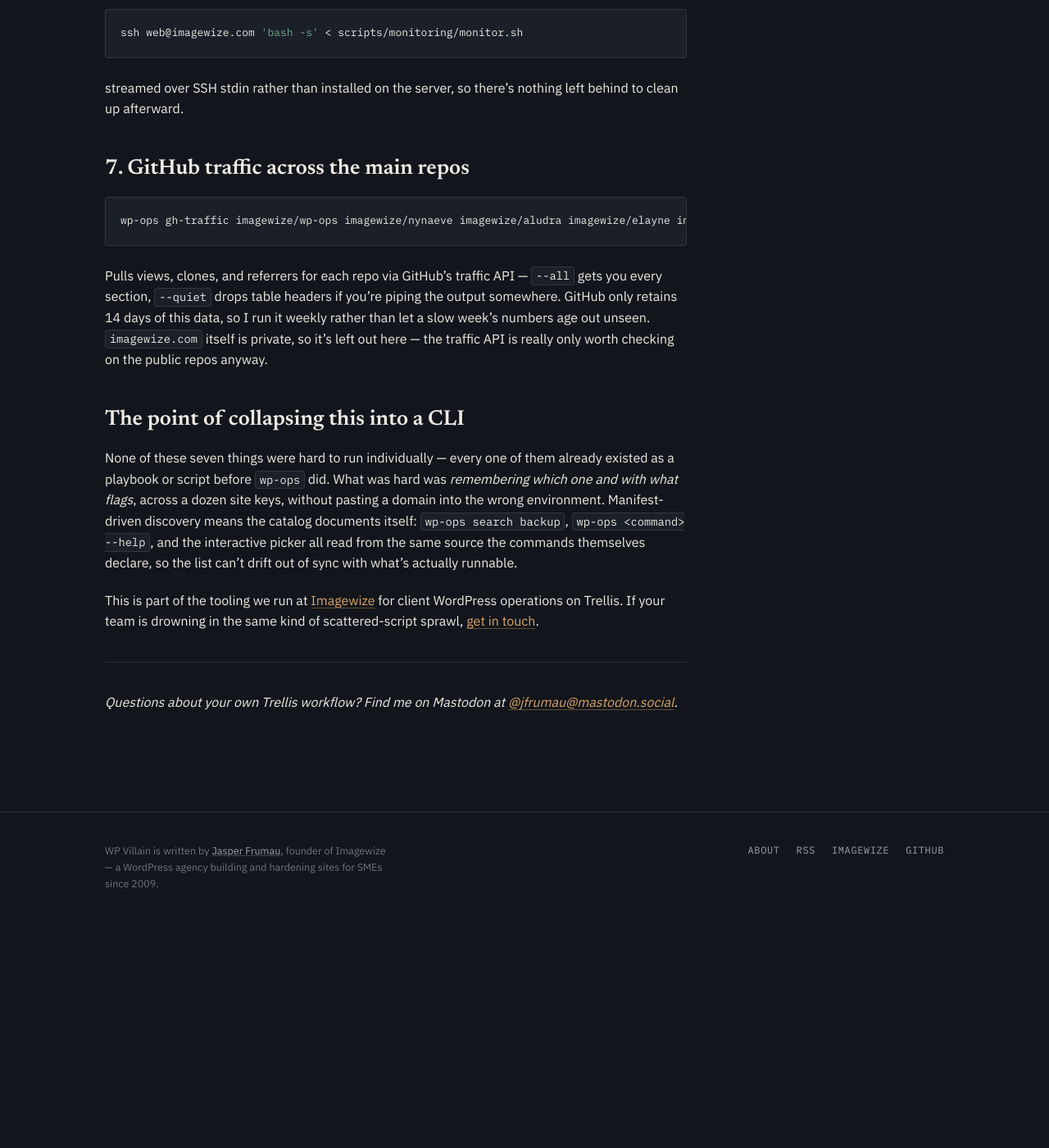
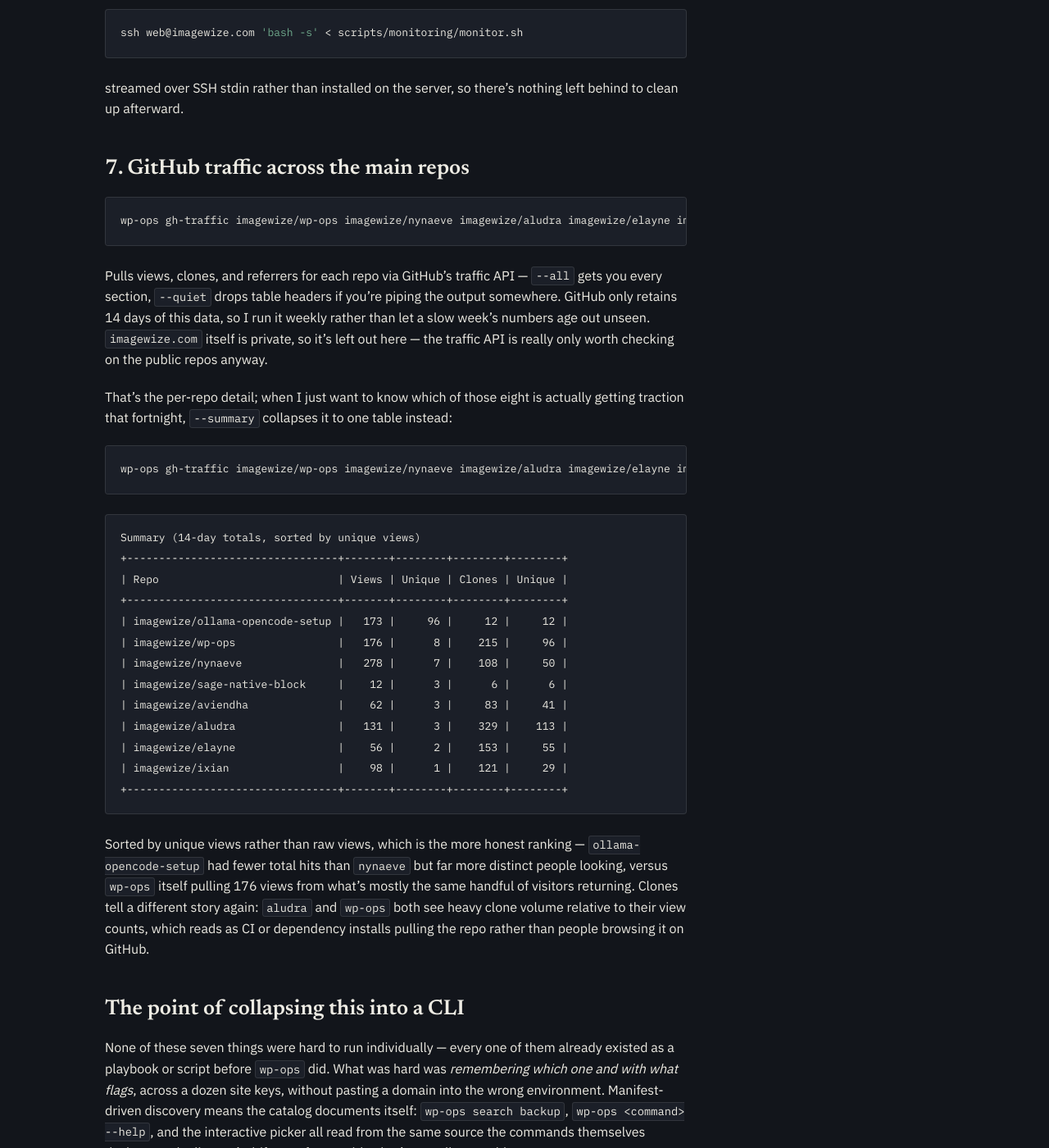
Before and after one commit to wpvillain/wpvillain.github.io, a Jekyll site: the page built from _posts/2026-08-29-wp-ops-daily-weekly-commands.markdown, in a window 1280 px wide and 1400 px high, scrolled down 4656 px. Shown: the whole window at 82% size. Built offline with Jekyll 4.4.1, drawn with Linux system fonts in a browser that asks for light colours; before the commit the page ends 5787 px from its top, so only the background shows below that.

Commit message:
Add gh-traffic --summary example to wp-ops post

````diff
--- a/_posts/2026-08-29-wp-ops-daily-weekly-commands.markdown
+++ b/_posts/2026-08-29-wp-ops-daily-weekly-commands.markdown
@@ -126,10 +126,34 @@
 ## 7. GitHub traffic across the main repos
 
 ```bash
-wp-ops gh-traffic imagewize/wp-ops imagewize/nynaeve imagewize/aludra imagewize/elayne imagewize/aviendha imagewize/ixian --all
+wp-ops gh-traffic imagewize/wp-ops imagewize/nynaeve imagewize/aludra imagewize/elayne imagewize/aviendha imagewize/ixian imagewize/ollama-opencode-setup imagewize/sage-native-block --all
 ```
 
 Pulls views, clones, and referrers for each repo via GitHub's traffic API — `--all` gets you every section, `--quiet` drops table headers if you're piping the output somewhere. GitHub only retains 14 days of this data, so I run it weekly rather than let a slow week's numbers age out unseen. `imagewize.com` itself is private, so it's left out here — the traffic API is really only worth checking on the public repos anyway.
+
+That's the per-repo detail; when I just want to know which of those eight is actually getting traction that fortnight, `--summary` collapses it to one table instead:
+
+```bash
+wp-ops gh-traffic imagewize/wp-ops imagewize/nynaeve imagewize/aludra imagewize/elayne imagewize/aviendha imagewize/ixian imagewize/ollama-opencode-setup imagewize/sage-native-block --summary --all
+```
+
+```
+Summary (14-day totals, sorted by unique views)
++---------------------------------+-------+--------+--------+--------+
+| Repo                            | Views | Unique | Clones | Unique |
++---------------------------------+-------+--------+--------+--------+
+| imagewize/ollama-opencode-setup |   173 |     96 |     12 |     12 |
+| imagewize/wp-ops                |   176 |      8 |    215 |     96 |
+| imagewize/nynaeve               |   278 |      7 |    108 |     50 |
+| imagewize/sage-native-block     |    12 |      3 |      6 |      6 |
+| imagewize/aviendha              |    62 |      3 |     83 |     41 |
+| imagewize/aludra                |   131 |      3 |    329 |    113 |
+| imagewize/elayne                |    56 |      2 |    153 |     55 |
+| imagewize/ixian                 |    98 |      1 |    121 |     29 |
++---------------------------------+-------+--------+--------+--------+
+```
+
+Sorted by unique views rather than raw views, which is the more honest ranking — `ollama-opencode-setup` had fewer total hits than `nynaeve` but far more distinct people looking, versus `wp-ops` itself pulling 176 views from what's mostly the same handful of visitors returning. Clones tell a different story again: `aludra` and `wp-ops` both see heavy clone volume relative to their view counts, which reads as CI or dependency installs pulling the repo rather than people browsing it on GitHub.
 
 ## The point of collapsing this into a CLI
 
````
